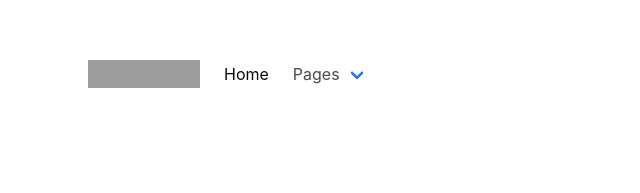
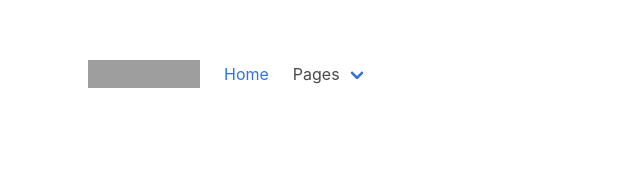
Before and after one commit to smchenrybc/bulma-html, a plain HTML site: page index.html in a window 1280 px wide. Shown: the top 193 px of the page, 0-640 px from the left. Drawn offline with nearby package versions, Linux system fonts and the light colour scheme; grey boxes are pictures that could not be loaded.

Commit message:
Active class only works in dropdown

```diff
--- a/index.html
+++ b/index.html
@@ -28,7 +28,7 @@
 
         <div id="navbarExampleTransparentExample" class="navbar-menu">
           <div class="navbar-start">
-            <a class="navbar-item is-active" href="index.html">
+            <a class="navbar-item is-active" href="index.html" style="color: #3273dc;">
               Home
             </a>
             <div class="navbar-item has-dropdown is-hoverable">
```
